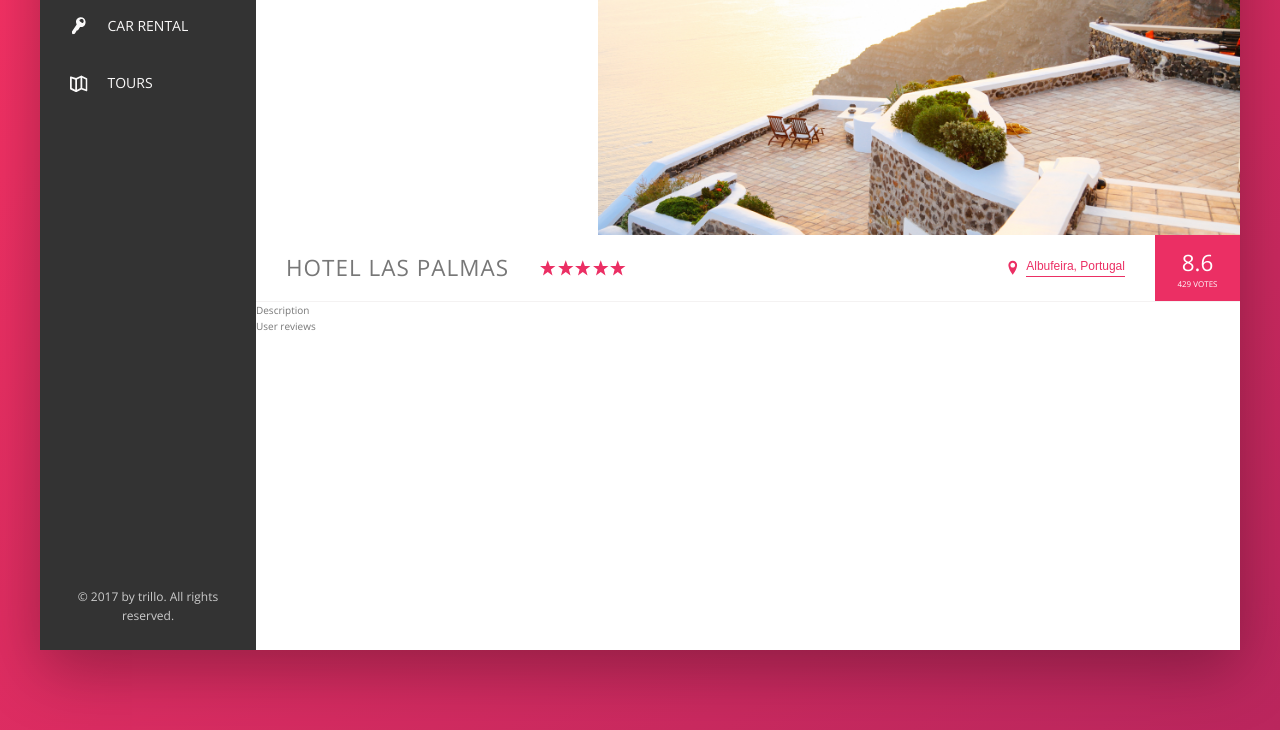
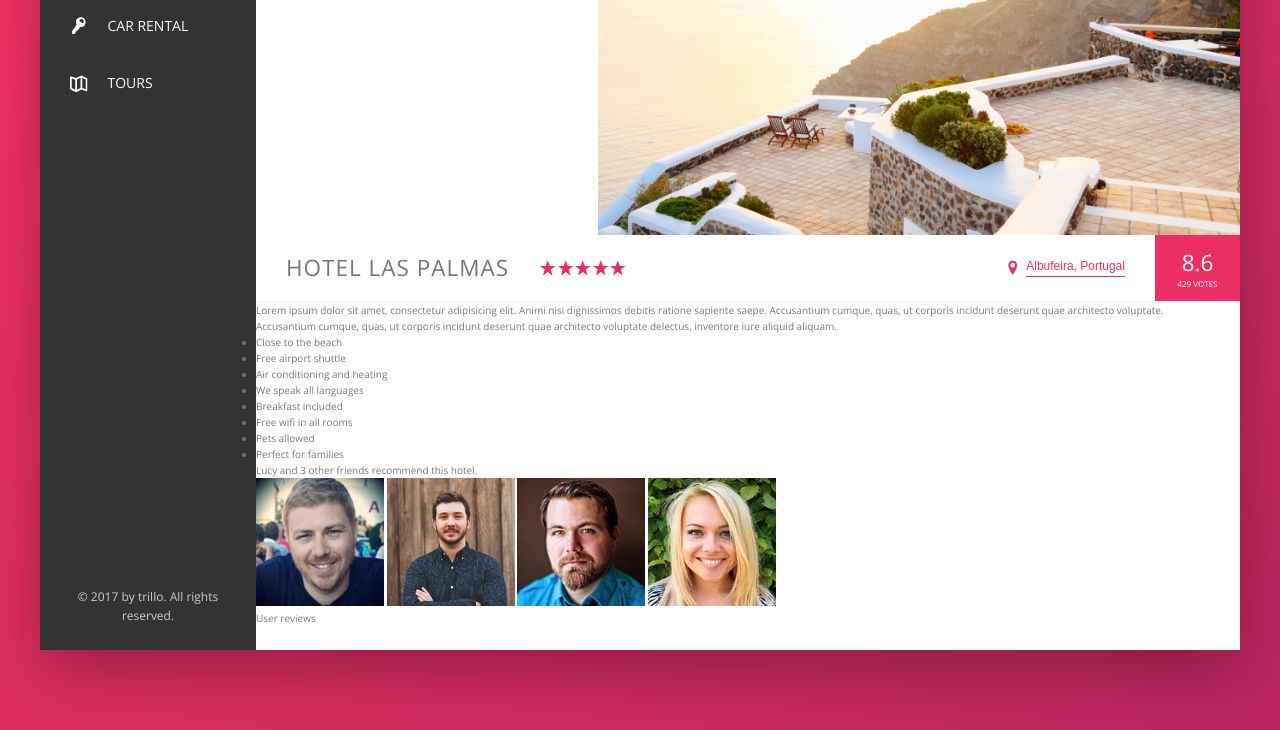
Before and after one commit to raveneliette/trillo-project-webpage, a website built with Parcel: page index.html in a window 1280 px wide. Shown: the part 300-1030 px from the top of the page. Built offline with nearby package versions, Linux system fonts and the light colour scheme.

Commit message:
Added HMTL markup for detail description content

```diff
--- a/index.html
+++ b/index.html
@@ -158,7 +158,37 @@
 
                     <div class="detail">
                         <div class="description">
-                            Description
+                            <p class="paragraph">
+                                Lorem ipsum dolor sit amet, consectetur adipisicing elit. Animi nisi dignissimos debitis ratione sapiente saepe. Accusantium cumque, quas, ut corporis incidunt deserunt quae architecto voluptate.
+                            </p>
+
+                            <p class="paragraph">
+                                Accusantium cumque, quas, ut corporis incidunt deserunt quae architecto voluptate delectus, inventore iure aliquid aliquam.
+                            </p>
+
+                            <ul class="list">
+                                <li class="list__item">Close to the beach</li>
+                                <li class="list__item">Free airport shuttle</li>
+                                <li class="list__item">Air conditioning and heating</li>
+                                <li class="list__item">We speak all languages</li>
+                                <li class="list__item">Breakfast included</li>
+                                <li class="list__item">Free wifi in all rooms</li>
+                                <li class="list__item">Pets allowed</li>
+                                <li class="list__item">Perfect for families</li>
+                            </ul>
+
+                            <div class="recommend">
+                                <p class="recommend__count">
+                                    Lucy and 3 other friends recommend this hotel.
+                                </p>
+
+                                <div class="recommend__friends">
+                                    <img src="img/user-3.jpg" alt="Friend 1" class="recommend__photo">
+                                    <img src="img/user-4.jpg" alt="Friend 2" class="recommend__photo">
+                                    <img src="img/user-5.jpg" alt="Friend 3" class="recommend__photo">
+                                    <img src="img/user-6.jpg" alt="Friend 4" class="recommend__photo">
+                                </div>
+                            </div>
                         </div>
 
                         <div class="user-reviews">
```
